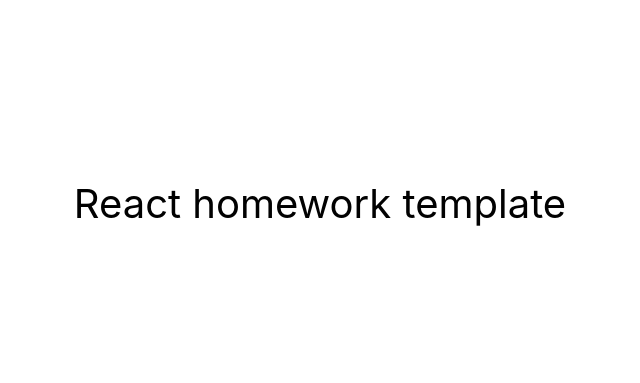
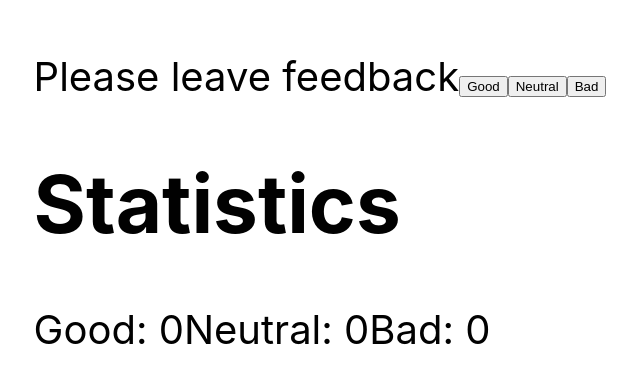
Before and after one commit to stanislav-pravdiuk/goit-react-hw-02-feedback, a React (Create React App) app: page / in a window 1280 px wide. Shown: the part 197-580 px from the top of the page, without its empty margins (320-960 px from the left). Built offline with nearby package versions, Linux system fonts and the light colour scheme.

Commit message:
add statistics & feedbackOptions

```diff
--- a/src/components/App.jsx
+++ b/src/components/App.jsx
@@ -1,3 +1,5 @@
+import Feedback from "./Feedback";
+
 export const App = () => {
   return (
     <div
@@ -10,7 +12,9 @@ export const App = () => {
         color: '#010101'
       }}
     >
-      React homework template
+      <Feedback
+
+      />
     </div>
   );
 };
--- /dev/null
+++ b/src/components/Feedback.jsx
@@ -0,0 +1,50 @@
+import React, { Component } from "react";
+import Controls from "components/FeedbackOptions";
+import Statistics from "./Statistics";
+
+class Feedback extends Component{
+    static defaultProps = {
+        initialGood: 0,
+        initialNeutral: 0,
+        initialBad: 0,
+    };
+
+    // static propTypes = {
+
+    // }
+
+    state = {
+        good: this.props.initialGood,
+        neutral: this.props.initialNeutral,
+        bad: this.props.initialBad,
+    };
+
+    handleLeaveFeedback = () => {
+        this.setState((prevState) => ({
+            good: prevState.good + 1,
+        }));
+    };
+
+    render() {
+        return (
+            <div className="feedback">
+                <Controls
+                    onLeaveFeedback={this.handleLeaveFeedback}
+                    options={"?"}
+                />
+
+                <Statistics
+                    good={this.state.good}
+                    neutral={this.state.neutral}
+                    bad={this.state.bad}
+                    total={"?"}
+                    positivePercentage={"?"}
+                />
+
+
+            </div>
+        )
+    }
+};
+
+export default Feedback;
--- /dev/null
+++ b/src/components/FeedbackOptions.jsx
@@ -0,0 +1,14 @@
+import React from "react";
+
+const Controls = ({onLeaveFeedback}) => (
+    <div className="feedback__controls">
+        <form>
+            <label>Please leave feedback</label>
+            <button type="button" onClick={onLeaveFeedback}>Good</button>
+            <button type="button" onClick={onLeaveFeedback}>Neutral</button>
+            <button type="button" onClick={onLeaveFeedback}>Bad</button>
+        </form>
+    </div>
+);
+
+export default Controls;
--- /dev/null
+++ b/src/components/Statistics.jsx
@@ -0,0 +1,12 @@
+import React from "react";
+
+const Statistics = ({good, neutral, bad}) => (
+    <div className="feedback__statistics">
+        <h1>Statistics</h1>
+            <span>Good: {good}</span>
+            <span>Neutral: {neutral}</span>
+        <span>Bad: {bad}</span>
+    </div>
+)
+
+export default Statistics;
```
